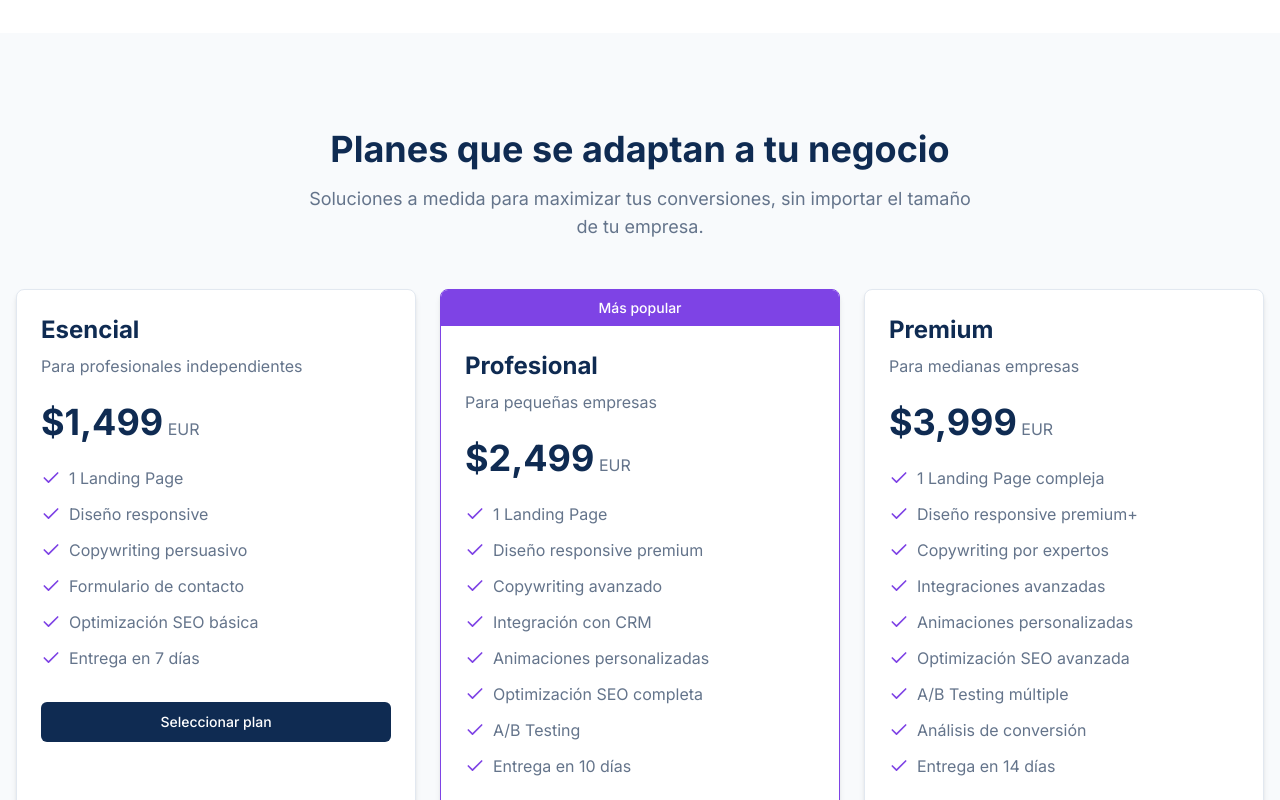
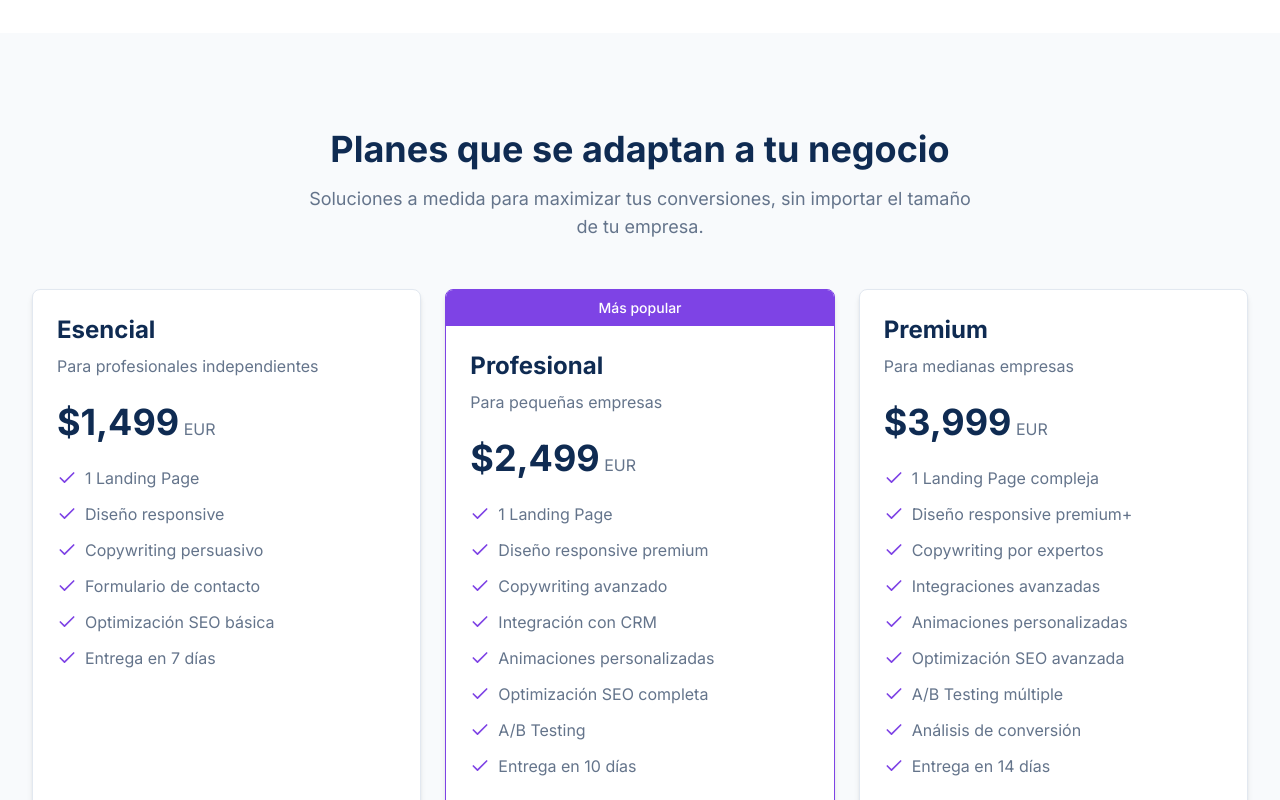
Before and after one commit to Facundo080808/hero-framer-studio-landing, a Next.js app: page / in a window 1280 px wide. Shown: the part 6820-7620 px from the top of the page. Built offline with nearby package versions, Linux system fonts and the light colour scheme.

Commit message:
nuevamente mejorando estilos version 2 para visualizar pricing seccion

```diff
--- a/components/pricing-section.tsx
+++ b/components/pricing-section.tsx
@@ -143,7 +143,7 @@ export function PricingSection() {
 
   return (
     <section ref={sectionRef} className="py-16 md:py-24 bg-muted/50 dark:bg-slate-900/50">
-      <div className="container mx-auto px-4">
+      <div className="max-w-7xl mx-auto px-4 sm:px-6 lg:px-8">
         <motion.div
           variants={containerVariants}
           initial="hidden"
@@ -174,13 +174,15 @@ export function PricingSection() {
               whileHover={{ y: -10, transition: { duration: 0.3 } }}
               className={`bg-white dark:bg-slate-800 rounded-lg shadow-md border ${
                 plan.popular ? "border-secondary" : "border-border"
-              } overflow-hidden w-full max-w-md mx-auto`}
+              } overflow-hidden flex flex-col`}
             >
               {plan.popular && (
-                <div className="bg-secondary text-white text-center py-2 text-sm font-medium">{t("pricing.popular_label")}</div>
+                <div className="bg-secondary text-white text-center py-2 text-sm font-medium">
+                  {t("pricing.popular_label")}
+                </div>
               )}
 
-              <div className="p-6">
+              <div className="p-6 flex flex-col flex-1">
                 <h3 className="text-2xl font-bold mb-2 text-primary dark:text-white">{plan.name}</h3>
                 <p className="text-muted-foreground mb-6">{plan.description}</p>
 
@@ -199,7 +201,7 @@ export function PricingSection() {
                 </ul>
 
                 <Button
-                  className={`w-full ${
+                  className={`w-full mt-auto ${
                     plan.popular
                       ? "bg-secondary hover:bg-secondary/90 text-white"
                       : "bg-primary hover:bg-primary/90 text-white"
```
